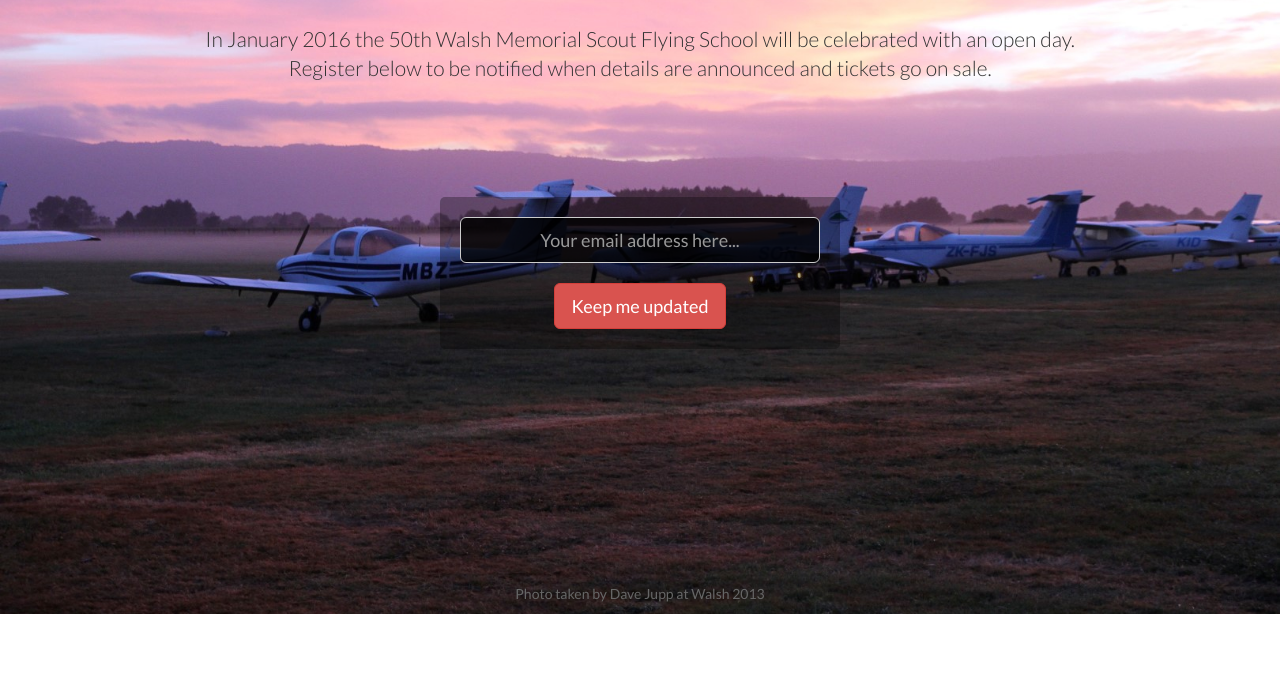
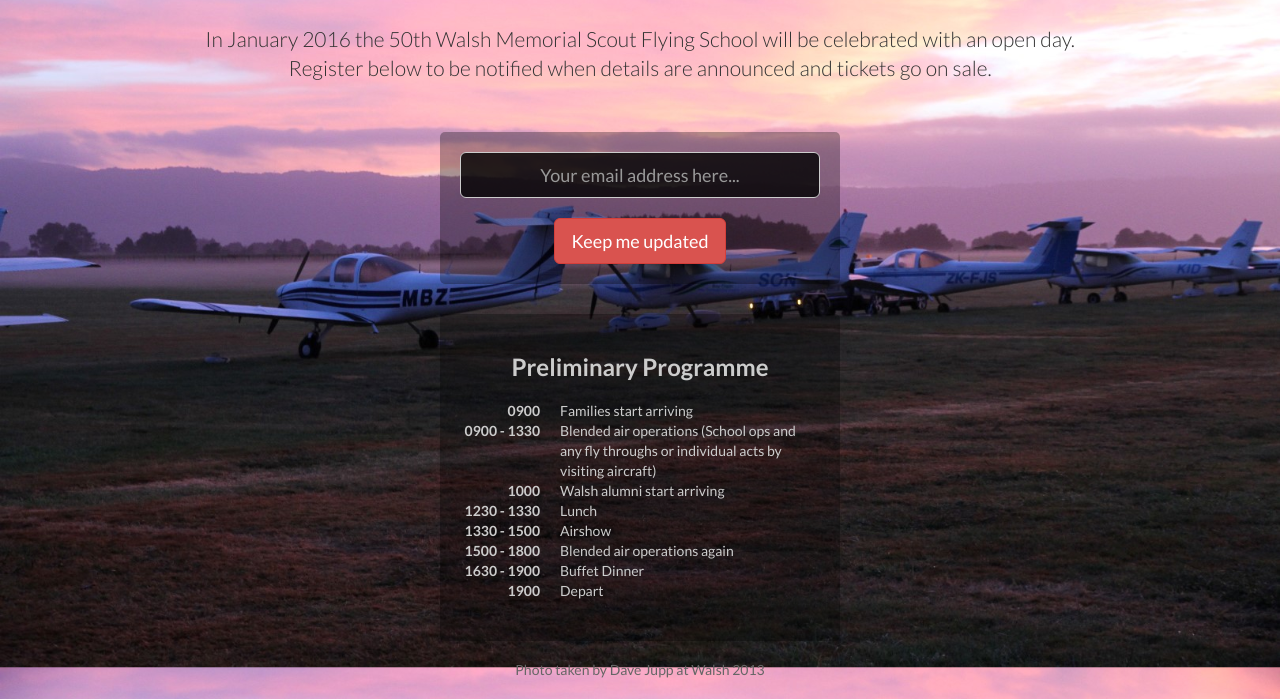
Before and after one commit to MichaelDowse/Walsh, a plain HTML site: page index.html in a window 1280 px wide. Shown: the part 186-885 px from the top of the page. Before the commit the page ends 800 px from the top, so only its background shows below. Drawn offline with nearby package versions, Linux system fonts and the light colour scheme.

Commit message:
added preliminary programme

```diff
--- a/index.html
+++ b/index.html
@@ -29,7 +29,7 @@
 
       <div class="row">
         <div class="col-md-offset-1 col-md-10">
-          <div id="mc_embed_signup">
+          <div id="mc_embed_signup" class="content_panel">
 
             <form action="//scouts.us9.list-manage.com/subscribe/post?u=2510d6b71d4768c0121090966&amp;id=fcaa38a99a" method="post" id="mc-embedded-subscribe-form" name="mc-embedded-subscribe-form" class="validate" target="_blank" novalidate>
               <div id="mc_embed_signup_scroll">
@@ -50,9 +50,36 @@
               </div>
             </form>
           </div>
-          <a class="photo_attribution" href="https://plus.google.com/photos/114796047284467586181/albums/5837207536232167601?banner=pwa&authkey=CPTBxcKprNvN5AE">Photo taken by Dave Jupp at Walsh 2013</a>
         </div>
       </div>
+
+      <div class="row">
+        <div class="col-md-offset-1 col-md-10">
+          <div class="content_panel programme">
+            <h3>Preliminary Programme</h4>
+            <dl class="dl-horizontal">
+              <dt>0900</dt>
+              <dd>Families start arriving</dd>
+              <dt>0900 - 1330</dt>
+              <dd>Blended air operations (School ops and any fly throughs or individual acts by visiting aircraft)</dd>
+              <dt>1000</dt>
+              <dd>Walsh alumni start arriving</dd>
+              <dt>1230 - 1330</dt>
+              <dd>Lunch</dd>
+              <dt>1330 - 1500</dt>
+              <dd>Airshow</dd>
+              <dt>1500 - 1800</dt>
+              <dd>Blended air operations again</dd>
+              <dt>1630 - 1900</dt>
+              <dd>Buffet Dinner</dd>
+              <dt>1900</dt>
+              <dd>Depart</dd>
+            </dl>
+          </div>
+        </div>
+      </div>
+
+      <a class="photo_attribution" href="https://plus.google.com/photos/114796047284467586181/albums/5837207536232167601?banner=pwa&authkey=CPTBxcKprNvN5AE">Photo taken by Dave Jupp at Walsh 2013</a>
     </div>
   </body>
 </html>
--- a/main.css
+++ b/main.css
@@ -19,20 +19,35 @@ h1 {
 
 }
 
-
 .container {
   margin: 0 auto;
 }
 
-#mc_embed_signup {
+.content_panel {
   margin: 0 auto;
-  margin-top: 10%;
+  margin-top: 30px;
   max-width: 400px;
   background: #fff;
   background: rgb(0, 0, 0);
   background: rgba(0, 0, 0, .3);
   border-radius: 5px;
   padding: 20px;
+}
+
+.content_panel.programme {
+  color: #CCC;
+}
+
+.content_panel.programme h3 {
+  font-weight: bold;
+  margin-bottom: 20px;
+}
+.content_panel.programme dt {
+  width: 80px;
+}
+.content_panel.programme dd {
+  margin-left: 100px;
+  text-align: left;
 }
 
 #mc_embed_signup input.email {
@@ -52,6 +67,7 @@ h1 {
 
 a.photo_attribution {
   color: #666;
-  margin-top: 25%;
+  margin-top: 20px;
+  margin-bottom: 20px;
   display: block;
 }
```
